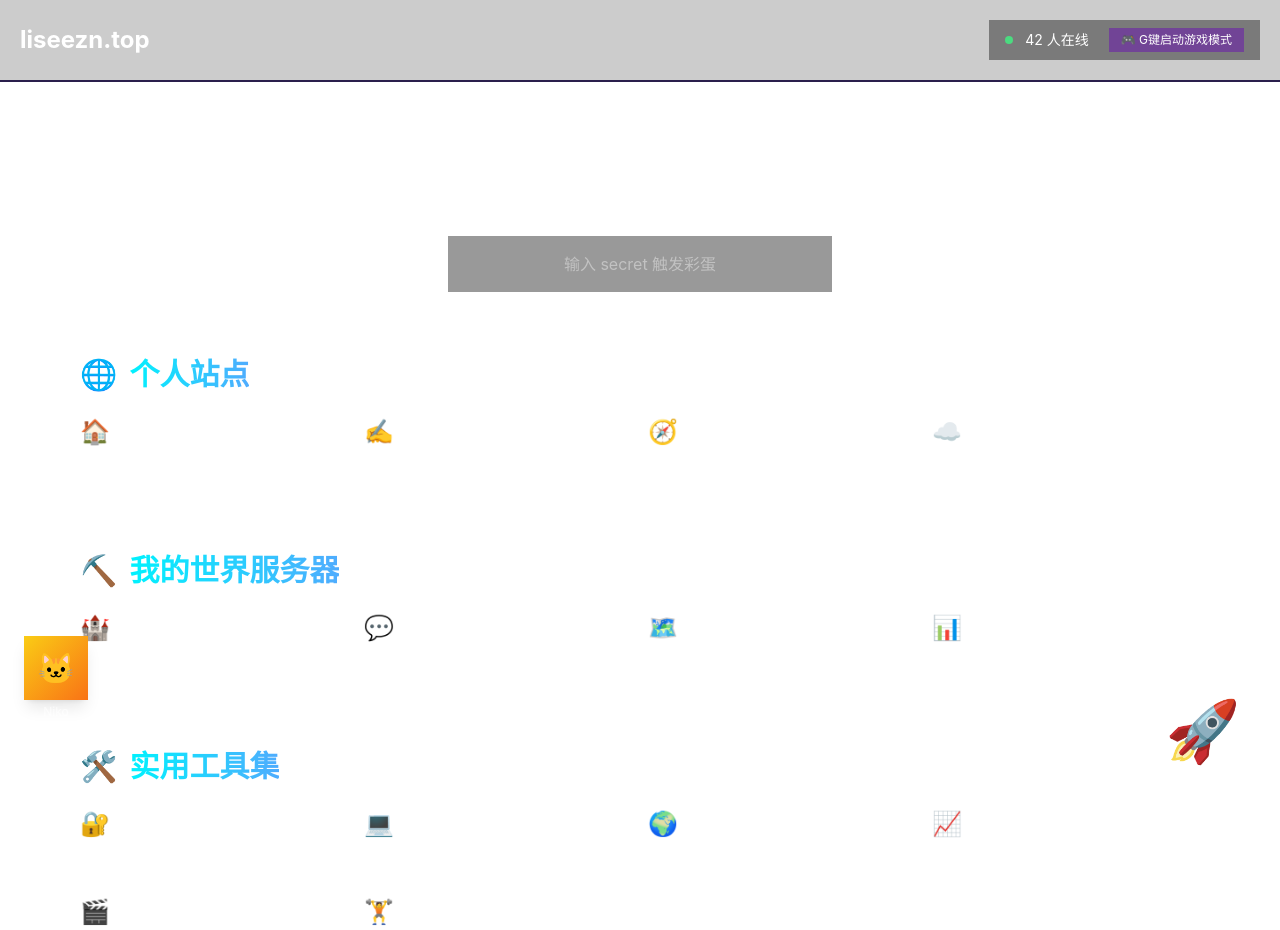
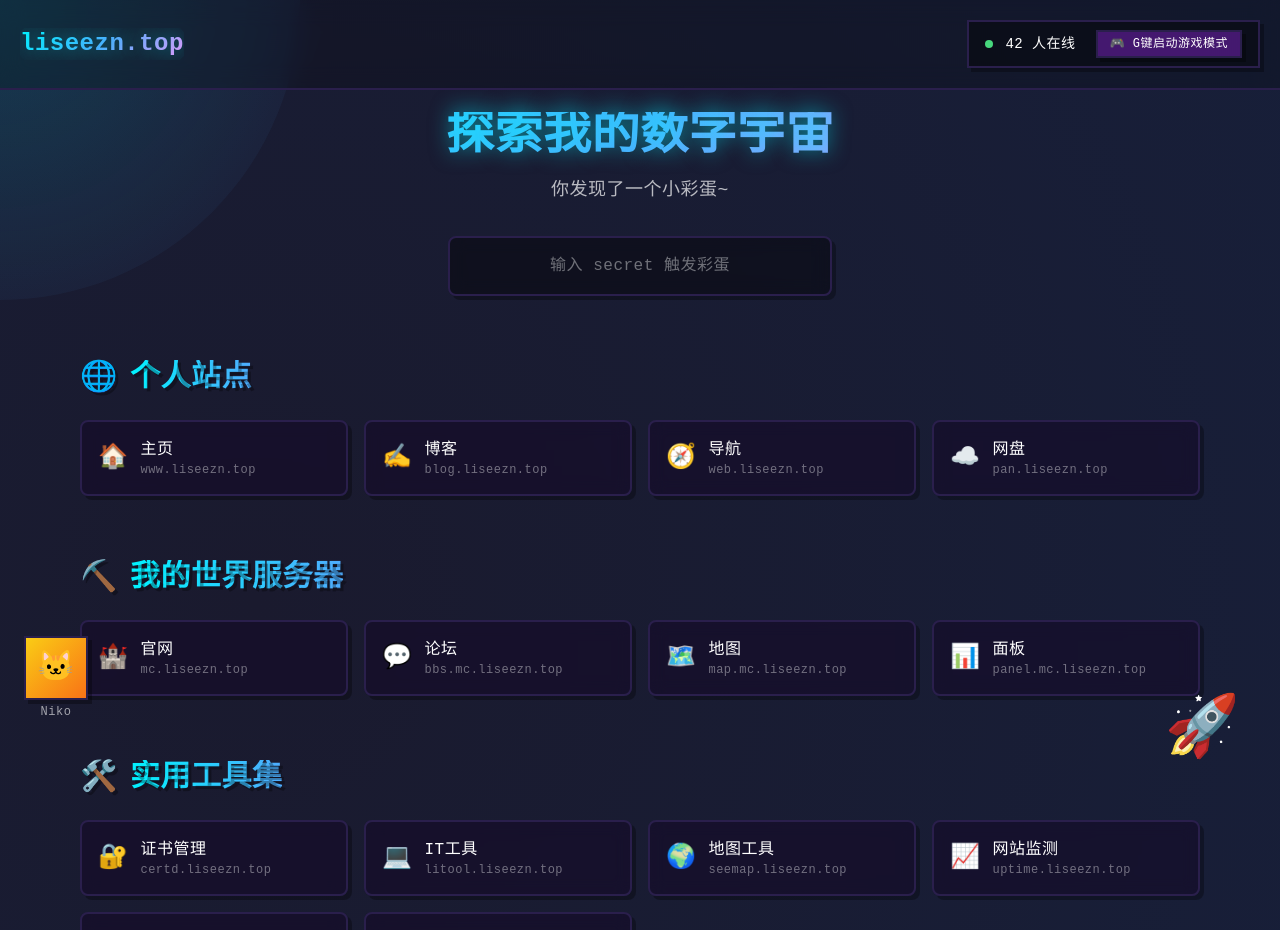
Before and after one commit to liseezn/home, a Next.js app: page / in a window 1280 px wide. Shown: the top 930 px of the page. Built offline with nearby package versions, Linux system fonts and the light colour scheme; no server answers.

Commit message:
Update globals.css

```diff
--- a/app/globals.css
+++ b/app/globals.css
@@ -2,50 +2,193 @@
 @tailwind components;
 @tailwind utilities;
 
-/* 粒子动画 */
+:root {
+  --bg-gradient: radial-gradient(circle at 20% 30%, #1a1a2e, #16213e);
+  --glass-bg: rgba(255, 255, 255, 0.05);
+  --glass-border: rgba(255, 255, 255, 0.1);
+  --neon-primary: #00f2fe;
+  --neon-secondary: #4facfe;
+  --neon-accent: #f093fb;
+}
+
+* {
+  box-sizing: border-box;
+  padding: 0;
+  margin: 0;
+}
+
+body {
+  background: var(--bg-gradient);
+  color: #ffffff;
+  min-height: 100vh;
+  font-family: 'Press Start 2P', 'Courier New', monospace;
+}
+
+.pixel-font {
+  font-family: 'Press Start 2P', 'Courier New', monospace;
+  letter-spacing: 0.5px;
+}
+
+.pixel-border {
+  border: 2px solid #2a1f4c;
+  box-shadow: 4px 4px 0px 0px rgba(0, 0, 0, 0.3);
+}
+
+.pixel-corners {
+  clip-path: polygon(0% 4px, 4px 0%, calc(100% - 4px) 0%, 100% 4px, 100% calc(100% - 4px), calc(100% - 4px) 100%, 4px 100%, 0% calc(100% - 4px));
+}
+
+.pixel-text-shadow {
+  text-shadow: 3px 3px 0px rgba(0, 0, 0, 0.3);
+}
+
+.glow-spot {
+  position: fixed;
+  width: 600px;
+  height: 600px;
+  border-radius: 50%;
+  background: radial-gradient(circle, rgba(0,242,254,0.15) 0%, rgba(79,172,254,0.05) 70%, transparent 100%);
+  pointer-events: none;
+  z-index: 0;
+  transform: translate(-50%, -50%);
+  transition: opacity 0.2s;
+}
+
+.glass-card {
+  background: rgba(20, 10, 40, 0.7);
+  backdrop-filter: blur(12px);
+  -webkit-backdrop-filter: blur(12px);
+  border-radius: 8px;
+  box-shadow: 0 8px 32px rgba(0, 0, 0, 0.2);
+  transition: all 0.3s cubic-bezier(0.2, 0, 0, 1);
+}
+
+.glass-card:hover {
+  background: rgba(40, 20, 80, 0.8);
+  border-color: rgba(0, 242, 254, 0.3);
+  box-shadow: 0 12px 40px rgba(0, 242, 254, 0.15), 0 0 20px rgba(0, 242, 254, 0.1);
+  transform: translateY(-4px);
+}
+
+.neon-text {
+  background: linear-gradient(135deg, #00f2fe 0%, #4facfe 50%, #f093fb 100%);
+  -webkit-background-clip: text;
+  background-clip: text;
+  color: transparent;
+  text-shadow: 0 0 20px rgba(0, 242, 254, 0.5);
+}
+
+.nav-card {
+  display: flex;
+  align-items: center;
+  gap: 0.75rem;
+  padding: 1rem;
+  border-radius: 8px;
+  background: rgba(20, 10, 40, 0.6);
+  backdrop-filter: blur(8px);
+  -webkit-backdrop-filter: blur(8px);
+  transition: all 0.25s ease;
+}
+
+.nav-card:hover {
+  background: rgba(0, 242, 254, 0.08);
+  border-color: rgba(0, 242, 254, 0.5);
+  transform: translateY(-3px);
+  box-shadow: 0 10px 25px -5px rgba(0, 242, 254, 0.2);
+}
+
 .particle {
   position: fixed;
   pointer-events: none;
   font-size: 24px;
+  filter: drop-shadow(0 0 8px currentColor);
   animation: floatUp 1.5s ease-out forwards;
   z-index: 9999;
 }
 
 @keyframes floatUp {
   0% { opacity: 1; transform: translateY(0) scale(1); }
-  100% { opacity: 0; transform: translateY(-100px) scale(0.5); }
+  100% { opacity: 0; transform: translateY(-120px) scale(0.5); }
 }
 
-/* 自定义右键菜单 */
 .custom-context-menu {
   position: fixed;
-  background: white;
+  background: rgba(20, 10, 40, 0.95);
+  backdrop-filter: blur(20px);
+  -webkit-backdrop-filter: blur(20px);
   border-radius: 8px;
-  box-shadow: 0 4px 12px rgba(0,0,0,0.15);
-  min-width: 160px;
+  border: 2px solid rgba(0, 242, 254, 0.3);
+  box-shadow: 0 20px 40px rgba(0, 0, 0, 0.5), 0 0 20px rgba(0, 242, 254, 0.1);
+  min-width: 180px;
   z-index: 9999;
-  @apply dark:bg-slate-800 dark:text-white;
+  padding: 8px 0;
+  color: white;
 }
 
-/* 凌晨提示 */
+.custom-context-menu div {
+  padding: 10px 20px;
+  transition: all 0.15s;
+  cursor: pointer;
+  font-size: 14px;
+}
+
+.custom-context-menu div:hover {
+  background: rgba(0, 242, 254, 0.15);
+  color: #00f2fe;
+}
+
 .sleep-tip {
   position: fixed;
-  top: 20px;
+  top: 24px;
   left: 50%;
   transform: translateX(-50%);
-  background: rgba(0,0,0,0.8);
-  color: white;
-  padding: 8px 16px;
-  border-radius: 40px;
+  background: rgba(0, 0, 0, 0.8);
+  backdrop-filter: blur(8px);
+  -webkit-backdrop-filter: blur(8px);
+  color: #fff;
+  padding: 10px 24px;
+  border-radius: 0;
   z-index: 9999;
-  backdrop-filter: blur(4px);
+  border: 2px solid rgba(255, 100, 100, 0.6);
+  box-shadow: 4px 4px 0px rgba(0,0,0,0.3);
+  font-weight: 500;
+  letter-spacing: 0.5px;
 }
 
-/* 卡片悬停效果（原HTML里的自定义类） */
-.card-hover {
-  @apply transition-all duration-300 hover:shadow-lg hover:-translate-y-1;
+input {
+  background: rgba(20, 10, 40, 0.6);
+  border: 2px solid rgba(255, 255, 255, 0.15);
+  color: white;
+  backdrop-filter: blur(8px);
+  -webkit-backdrop-filter: blur(8px);
+  border-radius: 8px;
 }
 
-.nav-item {
-  @apply flex items-center gap-2 p-3 rounded-lg transition-all duration-300 hover:shadow-lg hover:-translate-y-1 hover:bg-primary/10;
+input:focus {
+  outline: none;
+  border-color: #00f2fe;
+  box-shadow: 0 0 15px rgba(0, 242, 254, 0.3);
 }
+
+.btn-primary {
+  background: linear-gradient(135deg, #00f2fe 0%, #4facfe 100%);
+  border: none;
+  color: white;
+  font-weight: 600;
+  padding: 12px 28px;
+  border-radius: 8px;
+  box-shadow: 4px 4px 0px rgba(0, 242, 254, 0.3);
+  transition: all 0.2s;
+  cursor: pointer;
+  border: 2px solid rgba(255, 255, 255, 0.2);
+}
+
+.btn-primary:hover {
+  transform: scale(1.03);
+  box-shadow: 6px 6px 0px rgba(0, 242, 254, 0.5);
+}
+
+.loading-screen {
+  background: #0b0b1a;
+  color: #00f2fe;
+}
```
